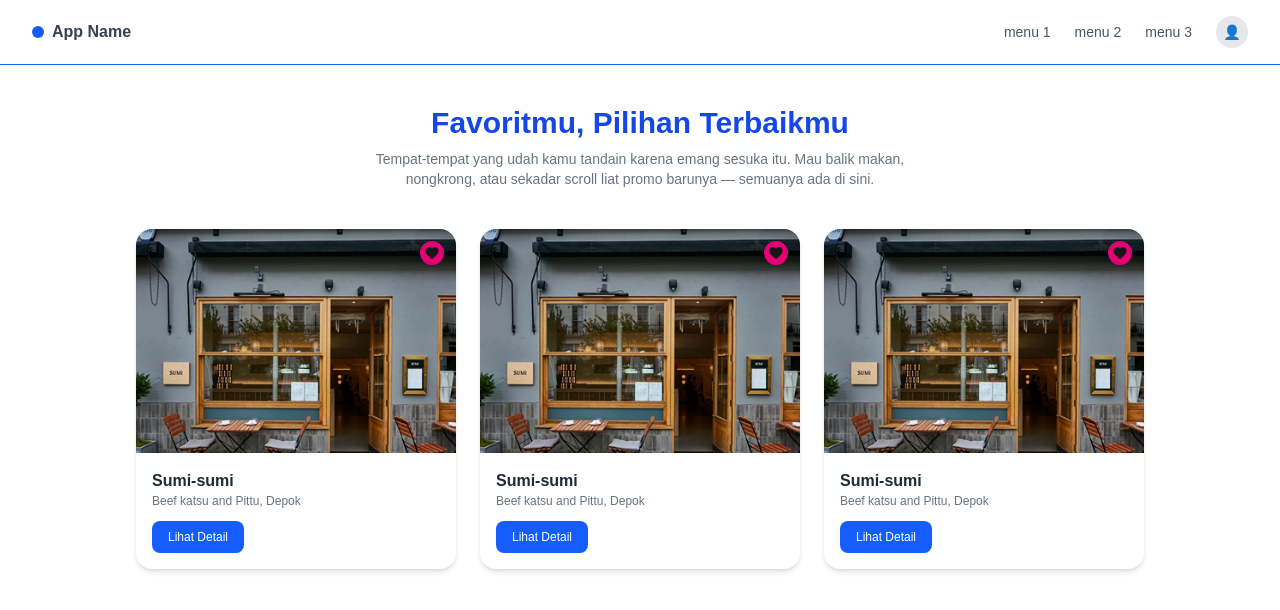
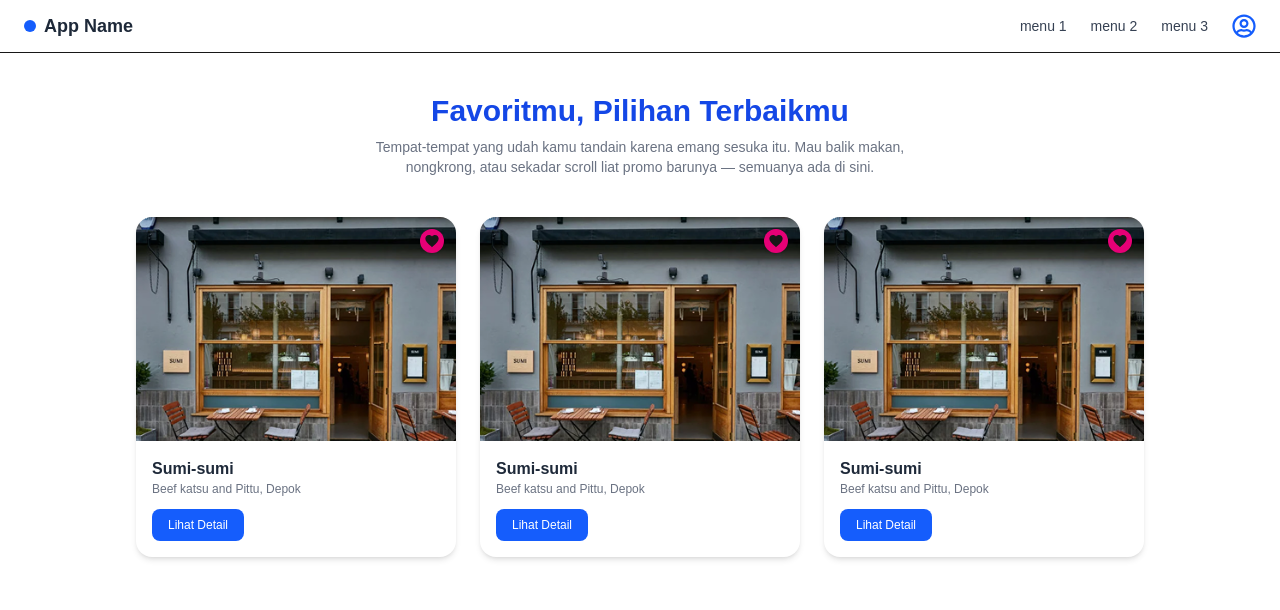
Before and after one commit to Arjuna-Ragil/dora, a Next.js app: page /favorit in a window 1280 px wide. Shown: the top 610 px of the page. Built offline with nearby package versions, Linux system fonts and the light colour scheme.

Commit message:
fet_favorit v1.01

```diff
--- a/src/app/favorit/page.js
+++ b/src/app/favorit/page.js
@@ -1,6 +1,7 @@
 // src/app/favorites/page.js
 import Image from "next/image";
 import { MdFavorite } from "react-icons/md";
+import TopNavbar from "../../../component/TopNavbar";
 
 import image_contoh from "./assets/sumi_sumi.png"
 
@@ -29,20 +30,7 @@ export default function FavoritesPage() {
   return (
     <main className="w-full min-h-screen bg-white">
       {/* Navbar */}
-      <header className="flex justify-between items-center px-8 py-4 border-b border-b-blue-600">
-        <div className="flex items-center gap-2">
-          <div className="w-3 h-3 bg-blue-600 rounded-full" />
-          <h1 className="font-semibold text-gray-700">App Name</h1>
-        </div>
-        <nav className="flex items-center gap-6 text-sm text-gray-600">
-          <a href="#">menu 1</a>
-          <a href="#">menu 2</a>
-          <a href="#">menu 3</a>
-          <div className="w-8 h-8 bg-gray-200 rounded-full flex items-center justify-center">
-            <span className="text-gray-500">👤</span>
-          </div>
-        </nav>
-      </header>
+      <TopNavbar />
 
       {/* Heading */}
       <section className="text-center py-10">
```
